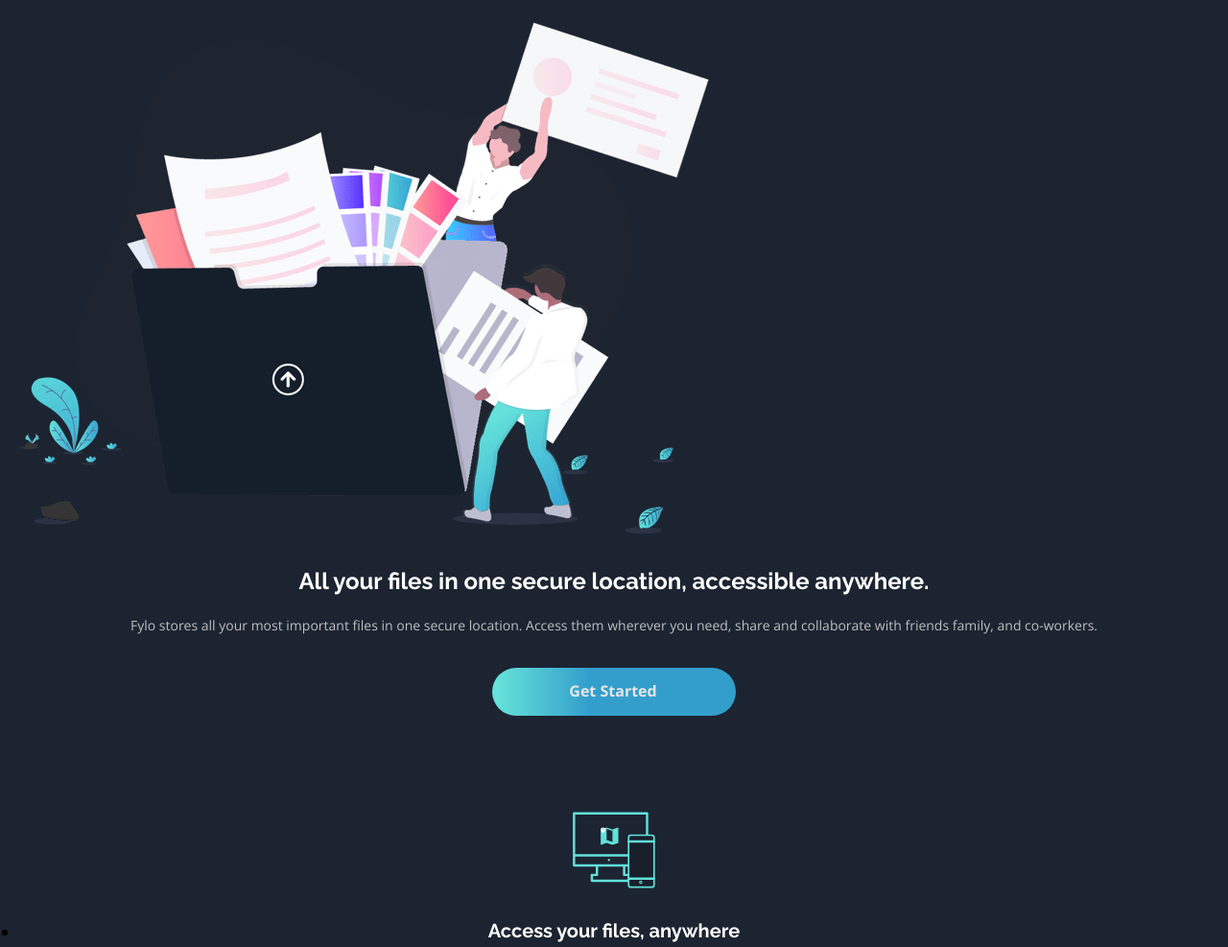
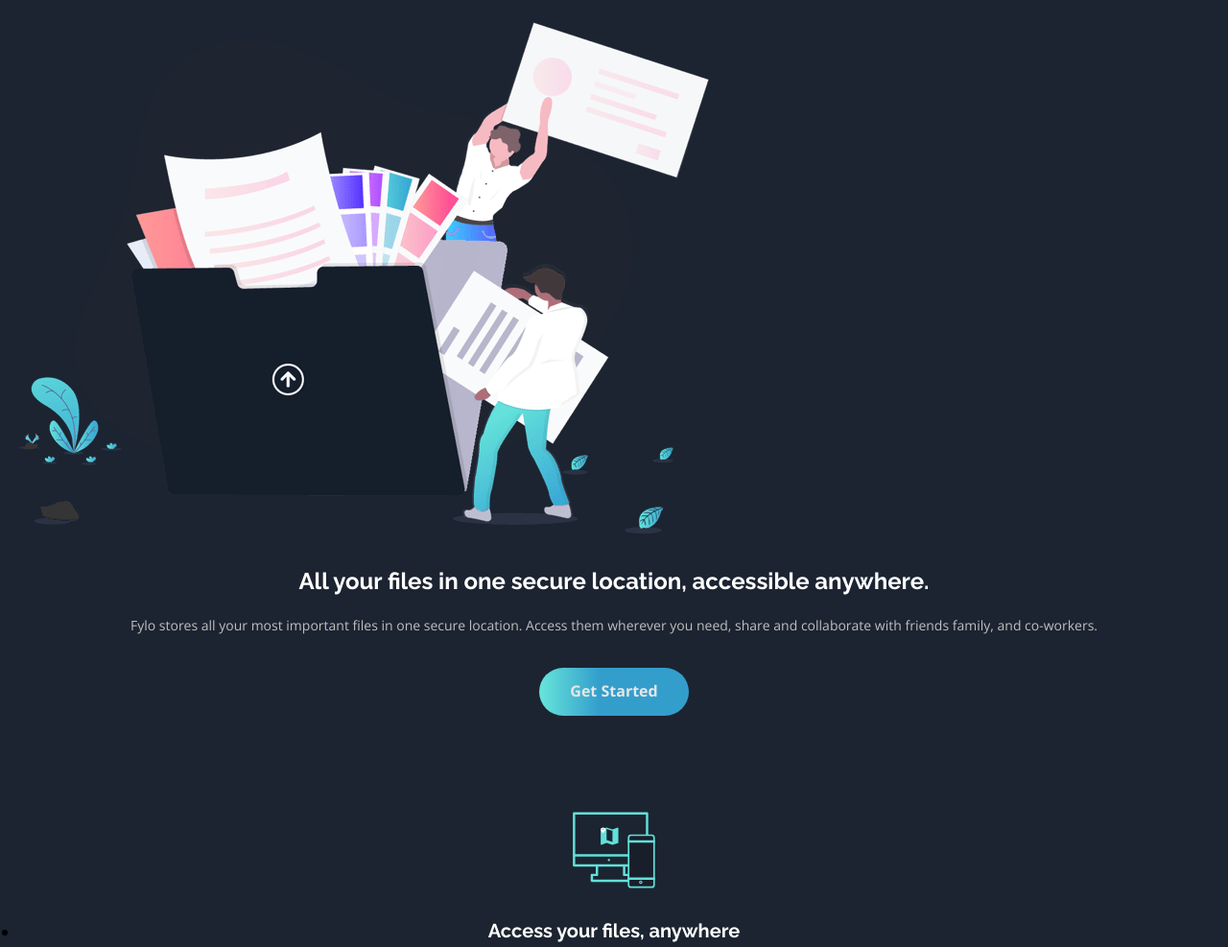
Before and after one commit to haquanq-frontendmentor/fylo-dark-theme-landing-page, a website built with Vite: page src/index.html in a window 1280 px wide. Shown: the part 98-1085 px from the top of the page at 96% size. Built offline with nearby package versions, Linux system fonts and the light colour scheme.

Commit message:
Update Button padding

```diff
--- a/src/css/components/button.css
+++ b/src/css/components/button.css
@@ -1,8 +1,6 @@
 .btn {
-    padding-top: var(--space-4);
-    padding-bottom: calc(var(--space-4) + var(--pixel) * 2);
-    padding-left: var(--space-20);
-    padding-right: calc(var(--space-20) + var(--pixel) * 2);
+    padding-block: var(--space-4) calc(var(--space-4) + var(--pixel) * 2);
+    padding-inline: var(--space-8);
     background: var(--gradient-brand);
     border-radius: var(--rounded-full);
     font-weight: var(--font-bold);
```
